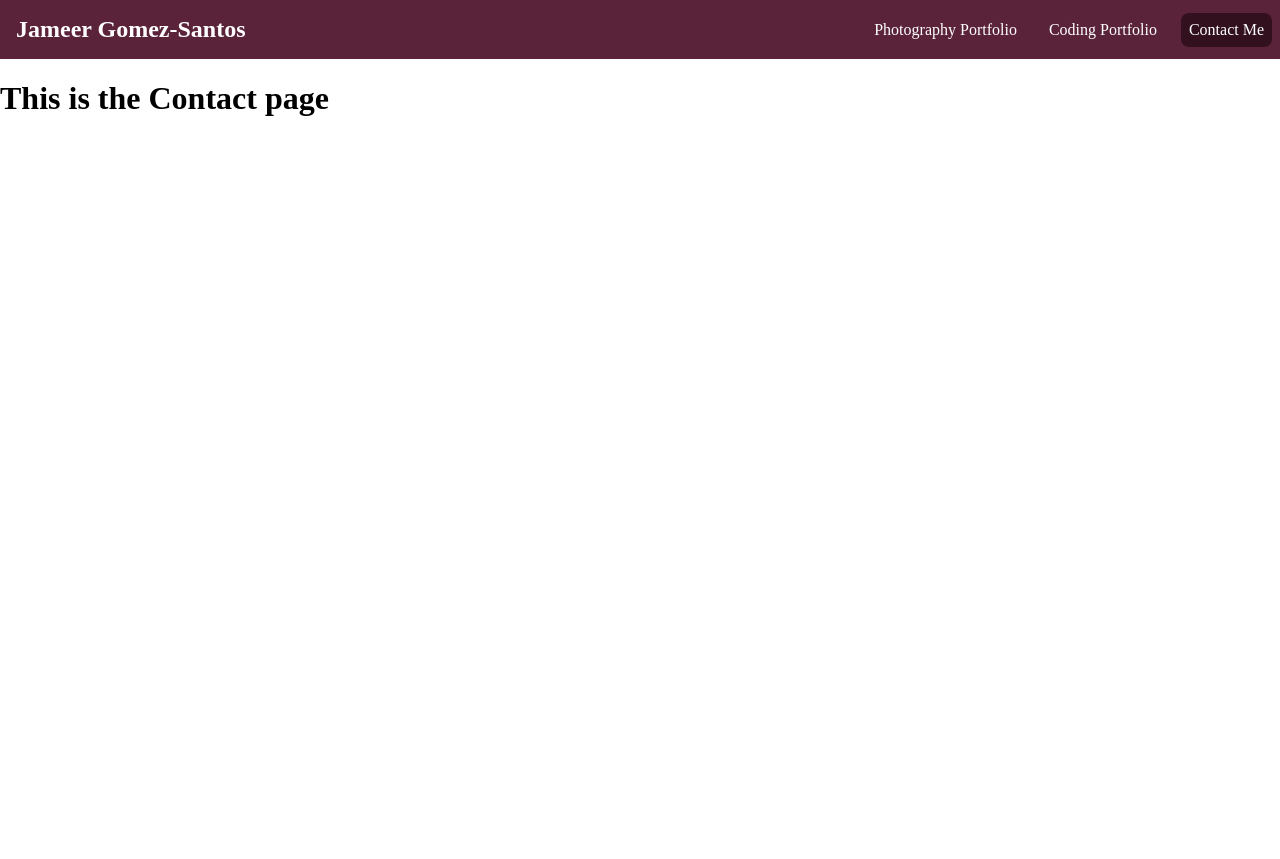
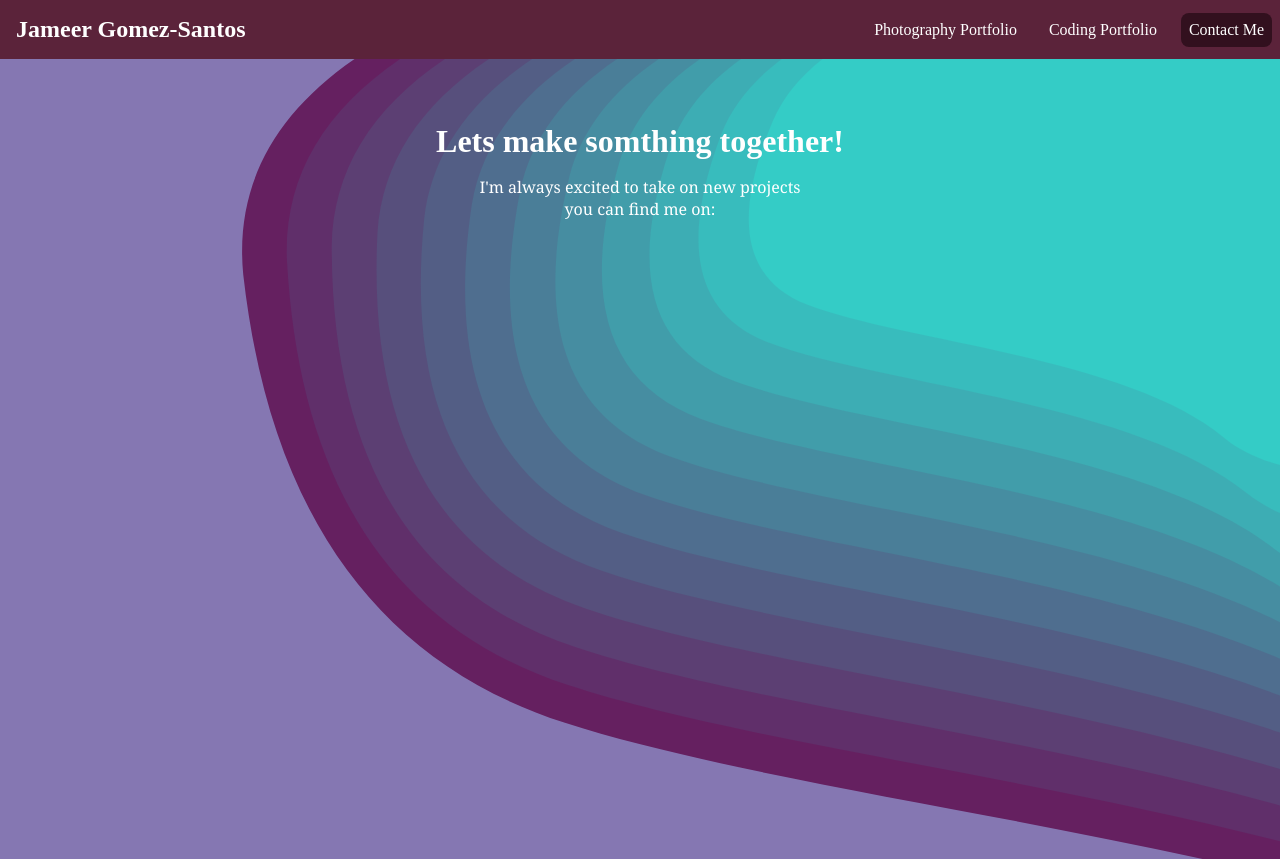
Before and after one commit to Cyiox/Website-Portfolio, a React (Vite) app: page /Contact in a window 1280 px wide. Before the commit the page ends 800 px from the top, so only its background shows below. Built offline with nearby package versions, Linux system fonts and the light colour scheme.

Commit message:
added picture

```diff
--- a/src/index.css
+++ b/src/index.css
@@ -3,7 +3,12 @@ html, body {
     margin: 0;
     padding: 0;
 }
-
+.image {
+    display: flex;
+    justify-content: center; /* Center the image horizontally */
+    align-items: center; /* Center the image vertically if needed */
+    overflow: hidden; /* Prevent content overflow if the container is smaller */
+}
 .app{
     height: 100%;
     width: 100%;
@@ -187,6 +192,15 @@ nav .menu span {
     flex: 0 1 auto; /* Allow items to grow/shrink naturally */
     text-align: center; /* Center text inside list items */
 }
+.home-graduation-image {
+    max-width: 25%; /* Scale down the image to fit within the container width */
+    max-height: 100vh; /* Ensure the image doesn't exceed the viewport height */
+    width: auto; /* Maintain the aspect ratio */
+    height: auto; /* Maintain the aspect ratio */
+    border-radius: 0.5rem; /* Optional: Add rounded corners */
+    box-shadow: 0 4px 6px rgba(0, 0, 0, 0.1); /* Optional: Add a subtle shadow */
+}
+
 
 
 @media (max-width: 720px) {
@@ -302,3 +316,25 @@ nav .menu span {
 .tab-content li{
     margin-bottom: 0.5rem;
 }
+
+
+.contact-container{
+    margin: 0;
+    padding: 0;
+    background-image: url('/cool-background.svg');
+    background-size:cover;
+    background-color: #8577b2;
+    background-repeat: no-repeat;
+    background-position:top;
+    min-height: 100vh;
+}
+.contact-titletext{
+    opacity: 0;
+    animation: fade-in 1.5s ease-in-out  forwards ;
+    margin: 0;
+
+    padding-top: 4rem;
+    text-align: center; /* Adjust alignment as needed */
+    font-weight: bold;
+    color: rgb(255, 255, 255);
+}
--- a/src/pages/Contact.jsx
+++ b/src/pages/Contact.jsx
@@ -1,7 +1,11 @@
 function Contact(){
 
     return(
-        <h1>This is the Contact page</h1>
+        <div className="contact-container">
+            <h1 className="contact-titletext">Lets make somthing together!</h1>
+            <p className="home-subtext">I'm always excited to take on new projects
+            <br />you can find me on:</p>
+        </div>
     )
 }
 export default Contact
--- a/src/pages/Home.jsx
+++ b/src/pages/Home.jsx
@@ -50,6 +50,9 @@ function Home() {
                 <li>C++</li>
             </ul>
             <p className="home-subtext">In order to create all sorts of cool and different <NavLink to={"/Coding"}>projects!</NavLink></p>
+            <div className="image">
+            <img src="/IMG_3182.JPG" alt="Me in Puerto Rico" className="home-graduation-image" />
+            </div>
             <h2 className="home-titletext">My Experiences</h2>
             <TabMenu />
             <Footer />
```
Also changed, not shown: 2 other files (tests, documents, lock files or other folders).
